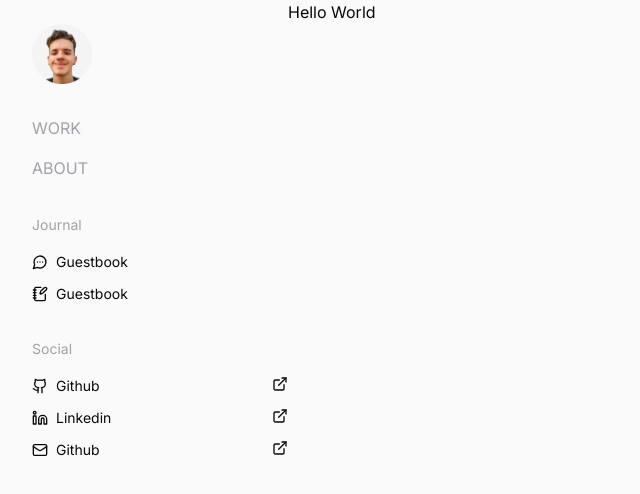
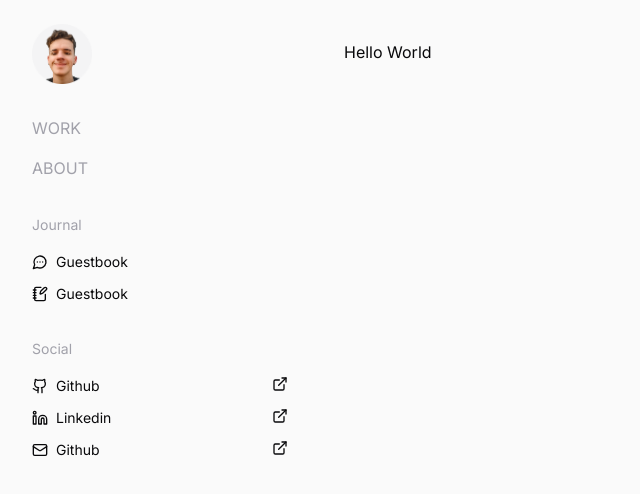
Before and after one commit to reinheimermat/matheus-reinheimer, a Next.js app: page / in a window 1280 px wide. Shown: the top 494 px of the page, without its empty margins (0-640 px from the left). Built offline with nearby package versions, Linux system fonts and the light colour scheme.

Commit message:
feat: Fix sidebar

```diff
--- a/src/app/layout.tsx
+++ b/src/app/layout.tsx
@@ -23,8 +23,12 @@ export default function RootLayout({
         className={`${inter.className} bg-zinc-50 text-zinc-950 antialiased dark:bg-zinc-950 dark:text-zinc-50`}
       >
         <div className="flex">
-          <Sidebar />
-          {children}
+          <div className="relative w-full max-w-72">
+            <Sidebar />
+          </div>
+          <div className="mx-auto w-screen max-w-screen-xl px-14 py-10">
+            {children}
+          </div>
         </div>
       </body>
     </html>
--- a/src/app/ui/sidebar.tsx
+++ b/src/app/ui/sidebar.tsx
@@ -13,7 +13,7 @@ import myself from '@/app/assets/myself.png'
 
 export default function Sidebar() {
   return (
-    <aside className="flex h-screen w-full max-w-72 flex-col space-y-8 py-6 ps-8">
+    <aside className="fixed flex h-screen w-full max-w-72 flex-col space-y-8 py-6 ps-8">
       <Image className="block" src={myself} alt="Logo" width={60} height={60} />
 
       <div className="flex flex-col gap-4 uppercase text-zinc-400">
```
